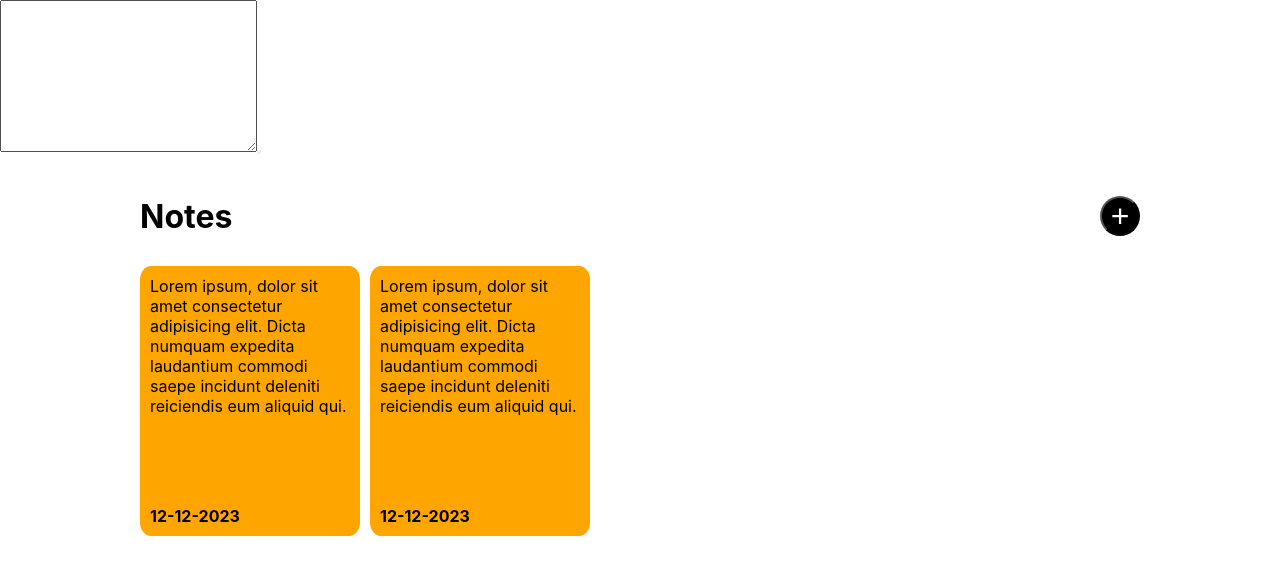
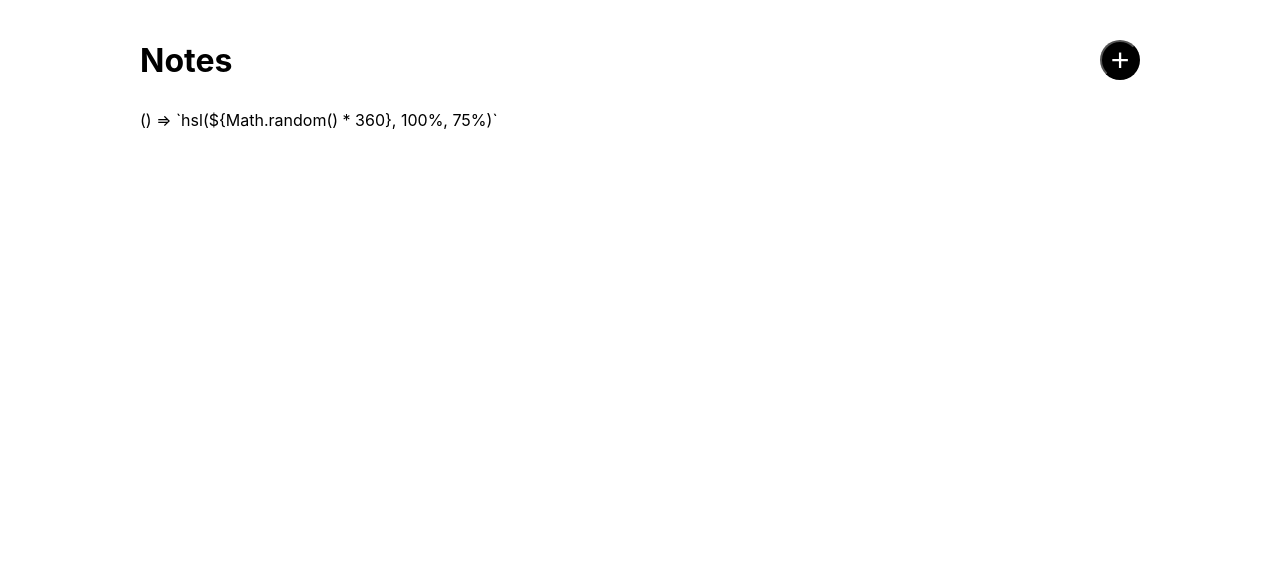
Before and after one commit to anselmleo/noteVite, a Vue app: page / in a window 1280 px wide. Shown: the top 574 px of the page. Built offline with nearby package versions, Linux system fonts and the light colour scheme.

Commit message:
style and add reactiveness to app

```diff
--- a/src/App.vue
+++ b/src/App.vue
@@ -1,22 +1,48 @@
+<script setup>
+  import {ref, computed} from 'vue'
+  let showModal = ref(false)
+  let note = ref('')
+  let notes = ref([])
+  let formattedDateNow =  computed(() => {
+    const options = {day: '2-digit', month: '2-digit', year: 'numeric', hour: 'numeric', minute: 'numeric', second: 'numeric', timeZone: 'UTC'}
+    return new Date().toLocaleDateString('en-GB', options)
+  })
+  const addNote = () => {
+    if(note.value==='' || note.value.length<10) return alert('Note must be mininum of 10 characters')
+    notes.value.push({
+      id: notes.value.length+1,
+      note: note.value,
+      date: formattedDateNow.value
+    })
+    note.value=''
+    showModal.value=false
+  }
+
+  let getRandomColor = () => `hsl(${Math.random() * 360}, 100%, 75%)`
+  // const getRandomColor = computed(() => `red`)
+
+
+</script>
+
 <template>
   <main>
-    <div class="modal">
-      <textarea name="note" id="note" cols="30" rows="10"></textarea>
-      <button></button>
+    <div class="modal" v-if="showModal">
+      <div class="textarea">
+        <textarea name="note" id="note" cols="30" rows="10" v-model="note"></textarea>
+        <button class="close" @click="showModal=false">x</button>
+      </div>
+      <button class="addNote" @click="addNote">Add Note</button>
     </div>
     <div class="container">
       <header>
         <h1>Notes</h1>
-        <button>+</button>
+        <button @click="showModal=true">+</button>
       </header>
       <div class="cards-container">
-        <div class="card">
-          <p class="main-text">Lorem ipsum, dolor sit amet consectetur adipisicing elit. Dicta numquam expedita laudantium commodi saepe incidunt deleniti reiciendis eum aliquid qui.</p>
-          <p class="date">12-12-2023</p>
-        </div>
-        <div class="card">
-          <p class="main-text">Lorem ipsum, dolor sit amet consectetur adipisicing elit. Dicta numquam expedita laudantium commodi saepe incidunt deleniti reiciendis eum aliquid qui.</p>
-          <p class="date">12-12-2023</p>
+        {{ getRandomColor }}
+        <div class="card" v-for="note in notes" :key="note.id" :style="{backgroundColor: getRandomColor}">
+          <p class="main-text">{{note.note}}</p>
+          <p class="date">{{note.date}}</p>
         </div>
       </div>
     </div>
@@ -62,15 +88,58 @@
     width: 200px;
     height: 250px;
     border-radius: 5%;
-    background-color: orange;
+    /* background-color: hsl(201.00097036639724, 100%, 75%); */
     margin-right: 10px;
+    margin-bottom: 10px;
     padding: 10px;
     display: flex;
     flex-direction: column;
     justify-content: space-between;
   }
 
-  .date {
-    font-weight: bold;
+  .modal {
+    display: flex;
+    flex-direction: column;
+    justify-content: center;
+    position: absolute;
+    width: 100%;
+    height: 100%;
+    background-color: rgba(25,25,25,.8);
+    align-items: center;
   }
+
+  .modal .textarea {
+    display: flex;
+    justify-content: center;
+    background-color: yellow;
+    /* width: 5000px; */
+  }
+
+  .modal .close {
+    color: white;
+    position: absolute;
+    z-index: 5;
+    height: 20px;
+    width: 20px;
+    background-color: rgb(201, 80, 4);
+    border: none;
+    border-radius: 5%;
+    right: 645px;
+  }
+
+  .modal textarea {
+    width: 500px;
+    height: 200px;
+    border: none;
+  }
+
+  .modal .addNote {
+    width: 500px;
+    height: 30px;
+    border-radius: 5px;
+    background-color: rgb(201, 80, 4);
+    color: white;
+    border: none;
+  }
+
 </style>
```
